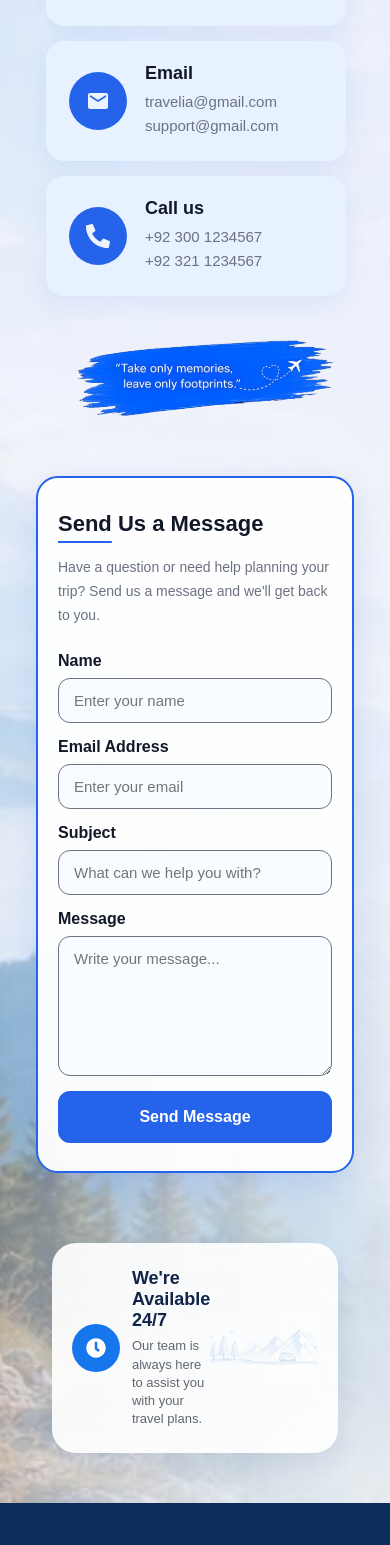
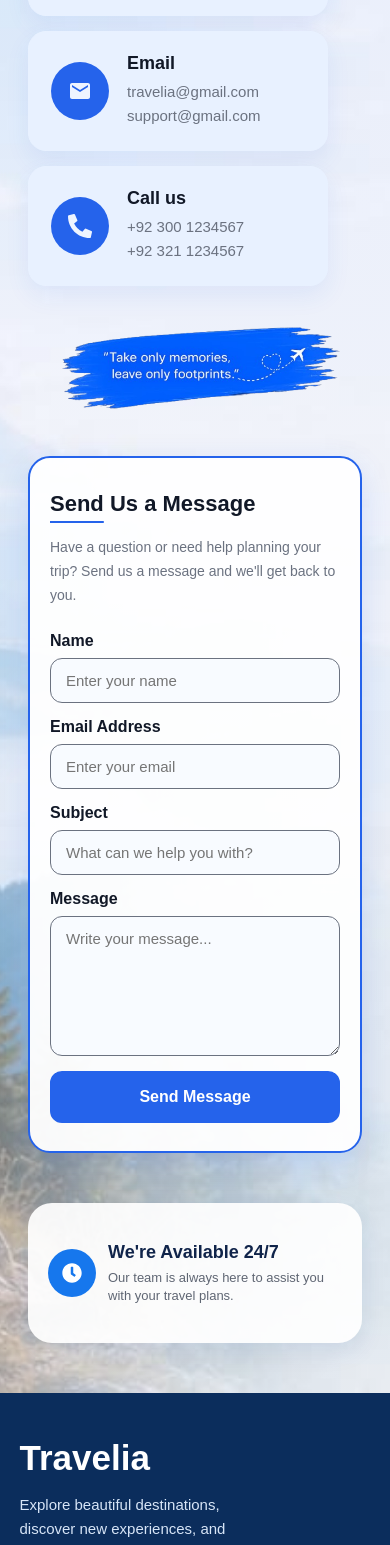
Before and after one commit to tahirabatool218-uoe/react-travelia-website, a React (Vite) app: page / in a window 390 px wide. Shown: the part 9088-10633 px from the top of the page. Built offline with nearby package versions, Linux system fonts and the light colour scheme.

Commit message:
Feat:Improve Respponsive Right Section

```diff
--- a/src/components/Contact/Contact.css
+++ b/src/components/Contact/Contact.css
@@ -58,6 +58,8 @@
 
 .contact-overlay {
     width: 90%;
+    padding: 0 8px;
+    margin: auto;
 }
 
 .contact-container {
@@ -341,7 +343,7 @@
 
     .contact-overlay {
         width: 100%;
-        padding: 0 16px;
+
 
     }
 
@@ -370,9 +372,10 @@
     }
 
     .contact-left {
-        padding-left: 10px;
-        margin-left: 0;
-        margin-bottom: 0;
+        padding-left: 0;
+             margin-left: 0;
+        padding-top: 0;
+        margin-top: 0;
         padding-bottom: 0;
     }
 
@@ -382,12 +385,11 @@
     }
 
     .contact-right {
-        margin-top: -10px;
+       margin: -20px 0 0 0;
 
         padding: 25px 18px;
         box-shadow: 0 10px 30px rgba(37, 99, 235, .15);
         width: 100%;
-        max-width: 380px;
 
         border-radius: 22px;
         padding: 28px 20px;
@@ -418,7 +420,7 @@
     }
 
     .contact-bottom {
-        width: 90%;
+        width: 100%;
         min-height: 140px;
         margin: 5px auto 0;
         padding: 25px 20px;
@@ -448,11 +450,7 @@
     }
 
     .bottom-illustration {
-        width: 220px;
-        right: -20px;
-        bottom: 0;
-        opacity: 0.25;
-
+        display: none;
     }
 
 }
```
